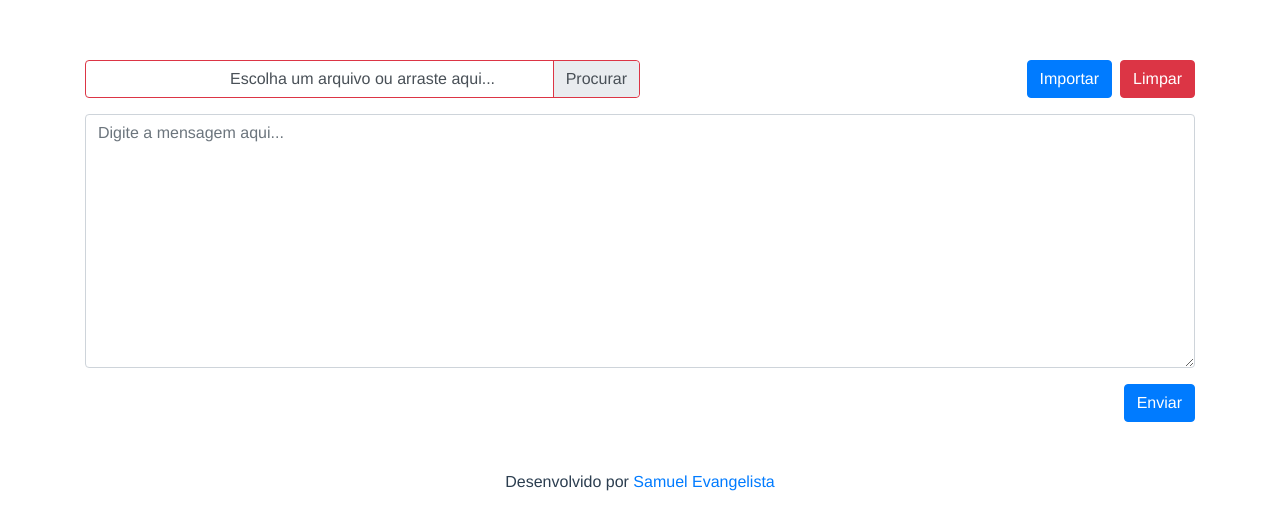
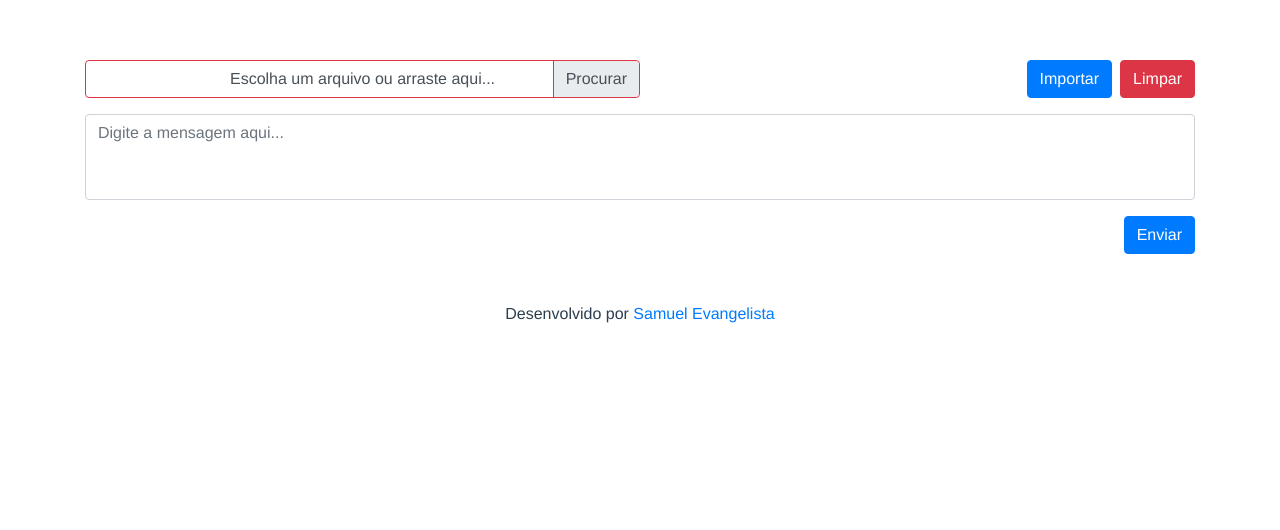
Before and after one commit to sahev/Whamess-web, a Vue app: page / in a window 1280 px wide. Shown: the top 530 px of the page. Built offline with nearby package versions, Linux system fonts and the light colour scheme.

Commit message:
ajuste de mensagens

```diff
--- a/src/pages/ImportMessages.vue
+++ b/src/pages/ImportMessages.vue
@@ -22,7 +22,7 @@
           id="textarea"
           v-model="message"
           placeholder="Digite a mensagem aqui..."
-          rows="10"
+          rows="3"
           max-rows="6"
         ></b-form-textarea>
       </div>
@@ -66,17 +66,16 @@ export default {
       reader: new FileReader(),
       message: "",
       sheetItems: [],
-      tableItems: [],
     };
   },
   methods: {
     sheetToJson() {
       if (this.file === null) {
-        this.showAlertFileEmpty("Favor adicionar um arquivo");
+        this.showAlertFileEmpty("Adicione um arquivo!");
         return;
       }
       if (this.file.name.split(".").pop() !== "xlsx") {
-        this.showAlertFileEmpty("Extensão não permitida");
+        this.showAlertFileEmpty("Extensão não permitida.");
         return;
       }
       this.reader.onload = (e) => {
```
Also changed, not shown: 1 other file (tests, documents, lock files or other folders).
